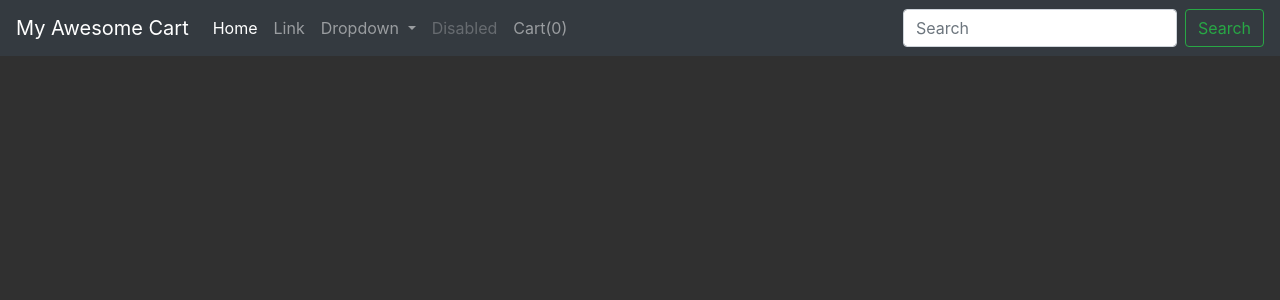
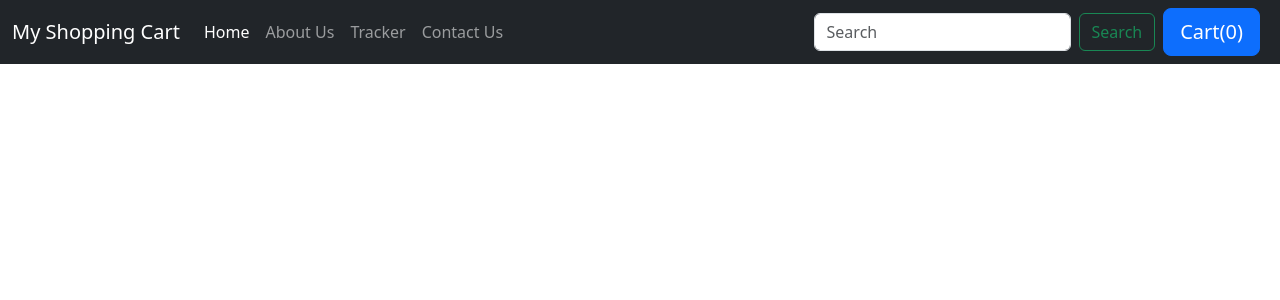
Before and after one commit to proxd15/ecommerce-django, a Django app: template shop/templates/shop/index.html in a window 1280 px wide. Shown: the top 300 px of the page. Run offline with Django 3.2, Linux system fonts and the light colour scheme; the template is opened without the code that fills it, so the values that code supplies are empty; some libraries are stand-ins or nearby versions.

Commit message:
second commit

```diff
--- a/shop/admin.py
+++ b/shop/admin.py
@@ -1,6 +1,8 @@
 from django.contrib import admin
 from .models import products
+from .models import Contacts
 
 # Register your models here.
 
 admin.site.register(products)
+admin.site.register(Contacts)
--- a/shop/templates/shop/basic.html
+++ b/shop/templates/shop/basic.html
@@ -7,69 +7,51 @@
     <meta name="viewport" content="width=device-width, initial-scale=1, shrink-to-fit=no">
 
     <!-- Bootstrap CSS -->
-    <link rel="stylesheet" href="https://stackpath.bootstrapcdn.com/bootstrap/4.2.1/css/bootstrap.min.css"
-        integrity="sha384-GJzZqFGwb1QTTN6wy59ffF1BuGJpLSa9DkKMp0DgiMDm4iYMj70gZWKYbI706tWS" crossorigin="anonymous">
-
+    <link href="https://cdn.jsdelivr.net/npm/bootstrap@5.3.0-alpha2/dist/css/bootstrap.min.css" rel="stylesheet" integrity="sha384-aFq/bzH65dt+w6FI2ooMVUpc+21e0SRygnTpmBvdBgSdnuTN7QbdgL+OapgHtvPp" crossorigin="anonymous">
     <title>{% block title %} {% endblock %}</title>
     <style>
-        {% block css %} {% endblock %}
    </style>
 </head>
 
-<body style="background-color: rgb(48, 48, 48);">
-    <nav class="navbar navbar-expand-lg navbar-dark bg-dark">
-        <a class="navbar-brand" href="#">My Awesome Cart</a>
-        <button class="navbar-toggler" type="button" data-toggle="collapse" data-target="#navbarSupportedContent"
-            aria-controls="navbarSupportedContent" aria-expanded="false" aria-label="Toggle navigation">
+<body >
+    <nav class="navbar navbar-expand-lg bg-dark navbar-dark">
+        <div class="container-fluid">
+          <a class="navbar-brand" href="#">My Shopping Cart</a>
+          <button class="navbar-toggler" type="button" data-bs-toggle="collapse" data-bs-target="#navbarSupportedContent" aria-controls="navbarSupportedContent" aria-expanded="false" aria-label="Toggle navigation">
             <span class="navbar-toggler-icon"></span>
           </button>
-
           <div class="collapse navbar-collapse" id="navbarSupportedContent">
-            <ul class="navbar-nav mr-auto">
-                <li class="nav-item active">
-                    <a class="nav-link" href="#">Home <span class="sr-only">(current)</span></a>
+            <ul class="navbar-nav me-auto mb-2 mb-lg-0">
+              <li class="nav-item">
+                <a class="nav-link active" aria-current="page" href="#">Home</a>
               </li>
               <li class="nav-item">
-                    <a class="nav-link" href="#">Link</a>
+                <a class="nav-link" href="/shop/about">About Us</a>
               </li>
               <li class="nav-item dropdown">
-                    <a class="nav-link dropdown-toggle" href="#" id="navbarDropdown" role="button"
-                        data-toggle="dropdown" aria-haspopup="true" aria-expanded="false">
-                        Dropdown
-                    </a>
-                    <div class="dropdown-menu" aria-labelledby="navbarDropdown">
-                        <a class="dropdown-item" href="#">Action</a>
-                        <a class="dropdown-item" href="#">Another action</a>
-                        <div class="dropdown-divider"></div>
-                        <a class="dropdown-item" href="#">Something else here</a>
-                    </div>
+                <a class="nav-link" href="/shop/tracker">Tracker</a>
               </li>
               <li class="nav-item">
-                    <a class="nav-link disabled" href="#" tabindex="-1" aria-disabled="true">Disabled</a>
+                <a class="nav-link" href="/shop/contact">Contact Us</a>
               </li>
-                <li class="nav-item">
-                   <a href="#" class="nav-link"> Cart(<span id="cart">0</span>)</a></li>
             </ul>
-            <form class="form-inline my-2 my-lg-0">
-                <input class="form-control mr-sm-2" type="search" placeholder="Search" aria-label="Search">
-                <button class="btn btn-outline-success my-2 my-sm-0" type="submit">Search</button>
+            <form class="d-flex" role="search">
+              <input class="form-control me-2" type="search" placeholder="Search" aria-label="Search">
+              <button class="btn btn-outline-success" type="submit">Search</button>
             </form>
+            <button type="button" id="popcart" class="btn btn-lg btn-primary mx-2" data-bs-placement="bottom" data-bs-toggle="popover" data-bs-title="Popover title" data-bs-content="And here's some amazing content. It's very engaging. Right?"> Cart(<span id="cart">0</span>)</button>
+          </div>
         </div>
       </nav>
-
     {% block body %} {% endblock %}
 
         <!-- Optional JavaScript -->
         <!-- jQuery first, then Popper.js, then Bootstrap JS -->
-        <script src="https://code.jquery.com/jquery-3.3.1.slim.min.js"
-            integrity="sha384-q8i/X+965DzO0rT7abK41JStQIAqVgRVzpbzo5smXKp4YfRvH+8abtTE1Pi6jizo"
-            crossorigin="anonymous"></script>
+        <script src="https://ajax.googleapis.com/ajax/libs/jquery/3.6.3/jquery.min.js"></script>
         <script src="https://cdnjs.cloudflare.com/ajax/libs/popper.js/1.14.6/umd/popper.min.js"
             integrity="sha384-wHAiFfRlMFy6i5SRaxvfOCifBUQy1xHdJ/yoi7FRNXMRBu5WHdZYu1hA6ZOblgut"
             crossorigin="anonymous"></script>
-        <script src="https://stackpath.bootstrapcdn.com/bootstrap/4.2.1/js/bootstrap.min.js"
-            integrity="sha384-B0UglyR+jN6CkvvICOB2joaf5I4l3gm9GU6Hc1og6Ls7i6U/mkkaduKaBhlAXv9k"
-            crossorigin="anonymous"></script>
+            <script src="https://cdn.jsdelivr.net/npm/bootstrap@5.3.0-alpha2/dist/js/bootstrap.bundle.min.js" integrity="sha384-qKXV1j0HvMUeCBQ+QVp7JcfGl760yU08IQ+GpUo5hlbpg51QRiuqHAJz8+BrxE/N" crossorigin="anonymous"></script>
     {% block js%} {% endblock%}
 </body>
 
--- a/shop/templates/shop/index.html
+++ b/shop/templates/shop/index.html
@@ -7,7 +7,7 @@
 {% block body %}
 <div class="container my-3">
 {% for Products , range in allprods %}
-<h2 style="color:#fff" class="my-4 text-center">{{Products.0.category}}</h2>
+<h2 style="color:black" class="my-4 text-center">{{Products.0.category}}</h2>
   <div class="row my-2 justify-content-center">
     {% for i in Products %}
     <div class="col-md-3 mx-4">
@@ -16,10 +16,12 @@
         <div class="card-body">
           <h5 class="card-title">{{i.product_name}}</h5>
           <h5 class="card-text">Price</h4>
-          <p class="card-text">{{i.desc}}</p>
+          <p class="card-text">{{i.desc|slice:"0:30"}}...</p>
           <button href="#" id="pr{{i.id}}" class="btn btn-primary cart">Add to Cart</button>
+          <a href="/shop/product/{{i.id}}"> <button id="qv{{i.id}}" class="btn btn-primary cart">Quick View</button></a>
         </div>
       </div>
+
     </div>
     {% endfor %}
   </div>
@@ -46,7 +48,11 @@ if(cart[idstr] != undefined){
 }
 // console.log(cart);
 localStorage.setItem('cart',JSON.stringify(cart))
+document.getElementById('cart').innerHTML = Object.keys(cart).length;
   })
+
+const popoverTriggerList = document.querySelectorAll('[data-bs-toggle="popover"]')
+const popoverList = [...popoverTriggerList].map(popoverTriggerEl => new bootstrap.Popover(popoverTriggerEl))
 </script>
 
 {% endblock%}
--- a/shop/urls.py
+++ b/shop/urls.py
@@ -4,5 +4,8 @@ from . import views
 
 urlpatterns = [
    path("",views.index,name="shopindex"),
-   path("about",views.about,name="about")
+   path("about",views.about,name="about"),
+   path("contact",views.contact,name="contact"),
+   path("product/<int:myid>",views.productview,name="productview"),
+   path("tracker",views.tracker,name="tracker"),
 ]
```
Also changed, not shown: shop/models.py (+20 -0 lines), shop/templates/shop/contact.html (added, +32 -0 lines), shop/templates/shop/prodview.html (added, +31 -0 lines), shop/views.py (+24 -1 lines), db.sqlite3, media/shop/imges/nirma-removebg-preview.png (added), shop/migrations/0004_contact.py (added), shop/migrations/0005_contacts.py (added), shop/migrations/0006_rename_c_name_contacts_name.py (added), shop/templates/shop/checkout.html (added), shop/templates/shop/search.html (added), shop/templates/shop/tracker.html (added). Lines whose indentation alone changed are shown as unchanged.
